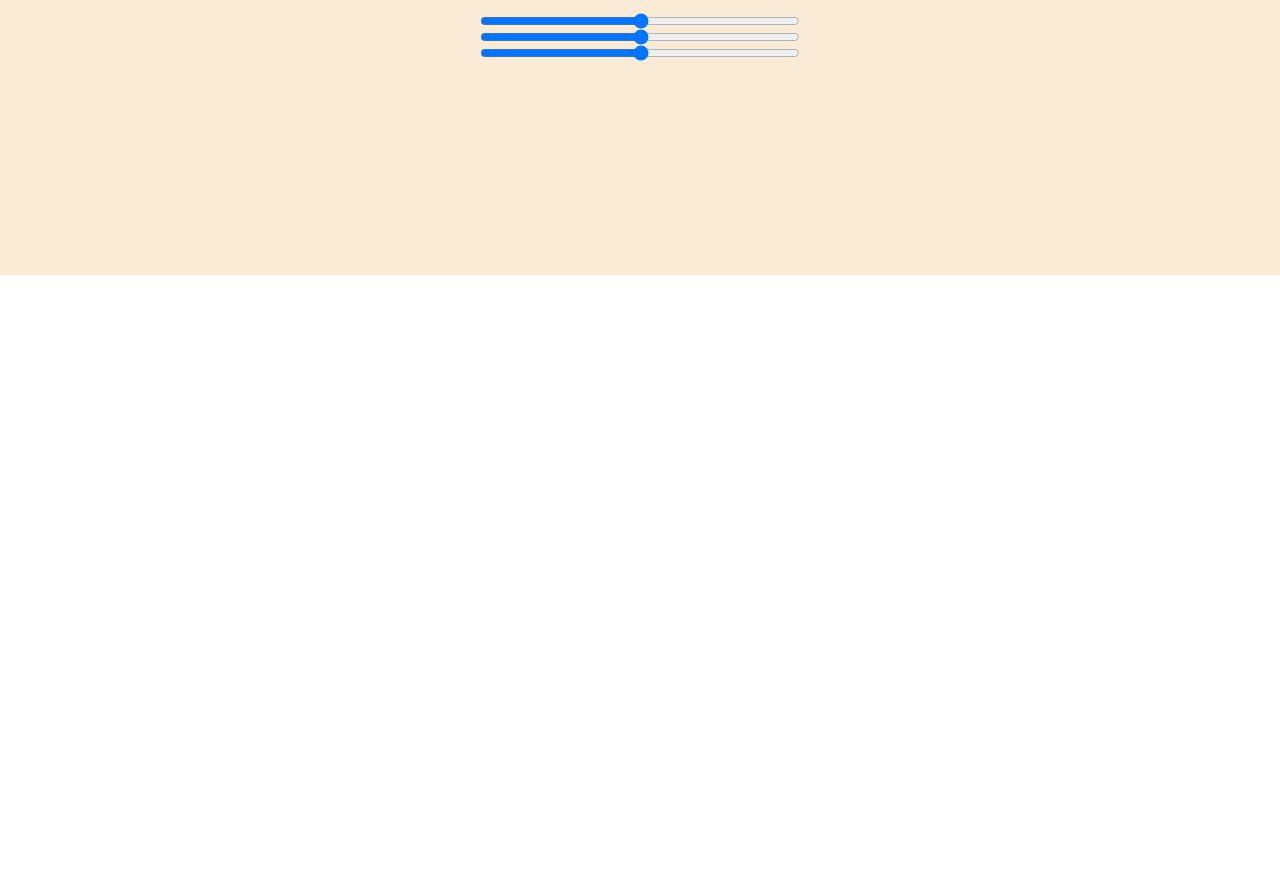
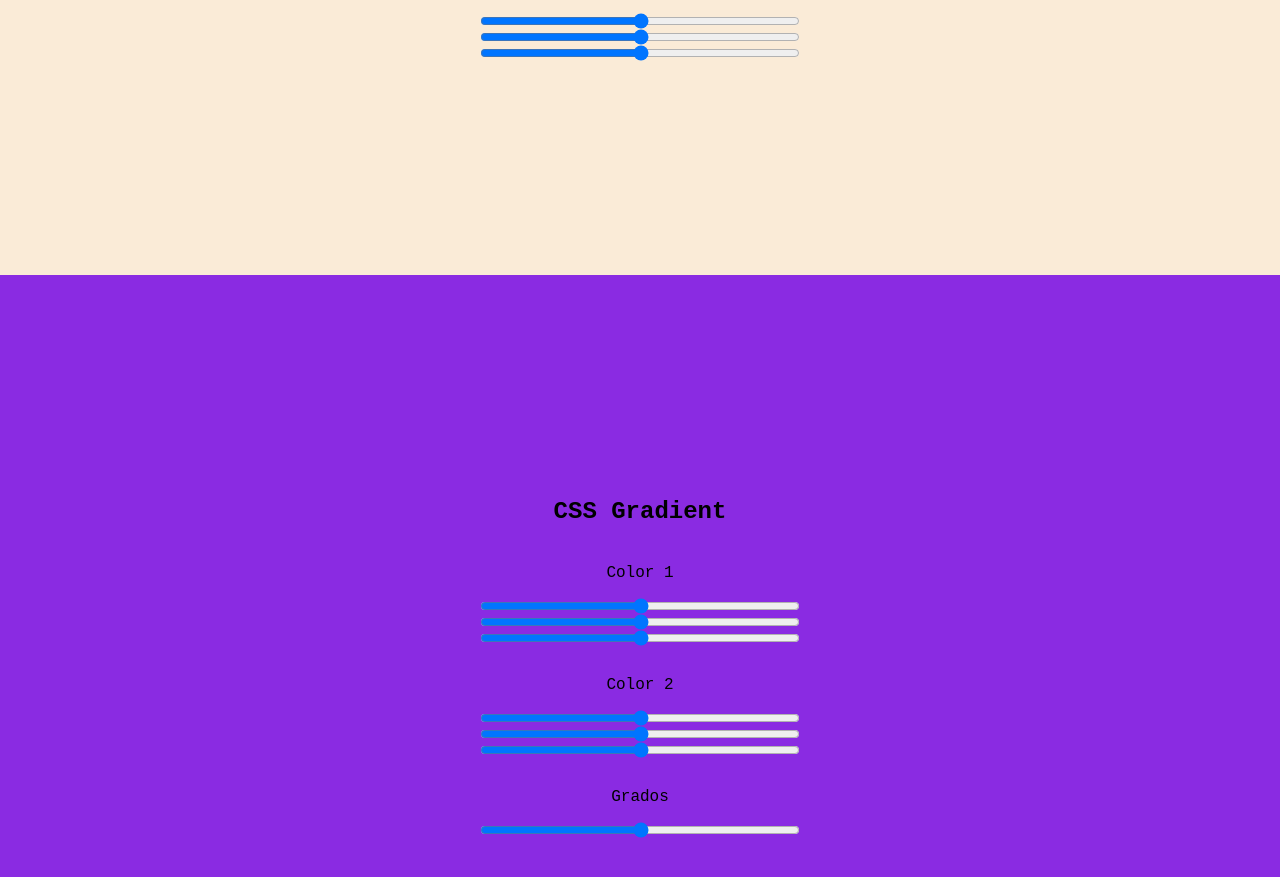
Before and after one commit to 17alma41/practica_5, a plain HTML site: page index.html in a window 1280 px wide. Shown: the part 2125-3002 px from the top of the page. Before the commit the page ends 2400 px from the top, so only its background shows below. Drawn offline with Linux system fonts and the light colour scheme.

Commit message:
Hay que arreglarlo

```diff
--- /dev/null
+++ b/Scripts/gradient.js
@@ -0,0 +1,14 @@
+function newGradient(){
+    const R0 = document.querySelector("#R0input").value
+    const G0 = document.querySelector("#G0input").value
+    const B0 = document.querySelector("#B0input").value
+    const R1 = document.querySelector("#R1input").value
+    const G1 = document.querySelector("#G1input").value
+    const B1 = document.querySelector("#B1input").value
+    const deg = document.querySelector("#Deg-input").value
+
+    console.log(R0, G0, B0, R1, B1, G1)
+    const seccion = document.querySelector("#gradient")
+    console.log(seccion)
+    seccion.style.background = `linear-gradient(${deg}deg, rgb(${R0}, ${G0}, ${B0}), rgb(${R1}, ${G1}, ${B1}));`
+}
--- a/index.html
+++ b/index.html
@@ -27,5 +27,30 @@
             <input type="range" min="0" max="255" id="B-input" class="color-input" oninput="newColor()">
         </div>
     </section>
+    <section id="gradient" class="flex-center">
+        <h2>CSS Gradient</h2>
+        <div class="quarterwidth flex-center margin">
+            <p>Color 1</p>
+            <div id="gradient-deg"></div>
+            <input type="range" min="0" max="255" id="R0input" class="color-input" oninput="newGradient()">
+            <input type="range" min="0" max="255" id="G0input" class="color-input" oninput="newGradient()">
+            <input type="range" min="0" max="255" id="B0input" class="color-input" oninput="newGradient()">
+        </div>
+        <div class="quarterwidth flex-center margin">
+            <p>Color 2</p>
+            <div id="gradient-deg"></div>
+            <input type="range" min="0" max="255" id="R1input" class="color-input" oninput="newGradient()">
+            <input type="range" min="0" max="255" id="G1input" class="color-input" oninput="newGradient()">
+            <input type="range" min="0" max="255" id="B1input" class="color-input" oninput="newGradient()">
+        </div>
+        <div class="quarterwidth flex-center margin">
+            <p>Grados</p>
+            <div id="gradient-deg"></div>
+            <input type="range" min="0" max="255" id="Deg-input" class="color-input" oninput="newGradient()">
+        </div>
+        <!-- <h2 class="margin">background: linear-gradient(90deg, rgb(0, 255, 0), rgb(0, 255, 0));</h2> -->
+    </section>
+    <script src="/Scripts/gradient.js"></script>
+
 </body>
 </html>
--- a/style.css
+++ b/style.css
@@ -95,3 +95,11 @@ section{
 .color-input{
     width: 100%;
 }
+
+.margin{
+    margin: 15px;
+}
+
+/* #gradient{
+    background: linear-gradient(90deg, red, rgb(0, 255, 0));
+} */
```
Also changed, not shown: Scripts/color.js (line endings or trailing spaces).
